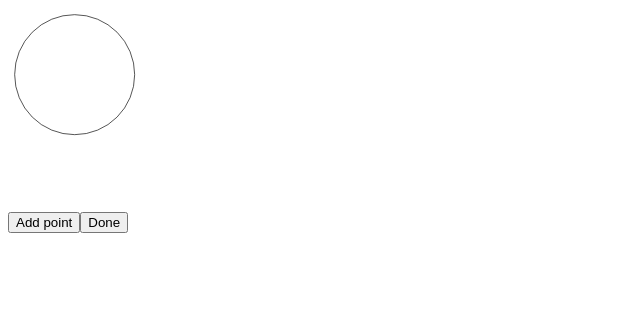
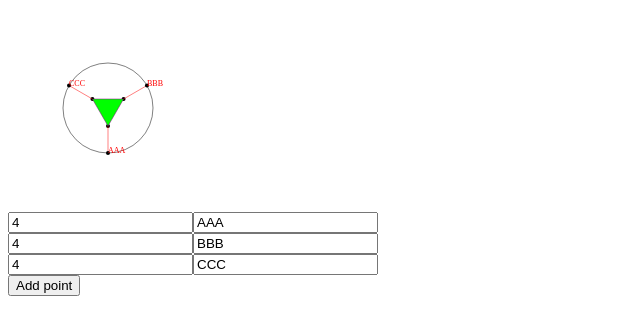
Before and after one commit to sashokbg/react-skills-polygon, a React app: page / in a window 1280 px wide. Shown: the top 334 px of the page, without its empty margins (0-640 px from the left). Built offline with nearby package versions, Linux system fonts and the light colour scheme; the HTML template or start-up script is replaced by a standard one.

Commit message:
added initial points

```diff
--- a/src/app.jsx
+++ b/src/app.jsx
@@ -9,17 +9,27 @@ export class App extends Component {
 
   constructor(props) {
     super(props);
+
+    const p1 = new Point(-3, 0, 0, 4, "AAA");
+    const p2 = new Point(-2, 0, 0, 4, "BBB");
+    const p3 = new Point(-1, 0, 0, 4, "CCC");
+
     this.state = {
-      points: [],
-      pointInputs: []
+      points: [
+        p1,
+        p2,
+        p3
+      ],
+      pointInputs: [
+        <PointInput key="A" point={p1} handler={() => this.inputsHandler(p1)}/>,
+        <PointInput key="B" point={p2} handler={() => this.inputsHandler(p2)}/>,
+        <PointInput key="C" point={p3} handler={() => this.inputsHandler(p3)}/>
+      ]
     }
     this.skillsStar = React.createRef();
   }
 
   render() {
-    console.log("App Render", this.state);
-    console.log("App Render", this.state.points);
-
     return (
       <div>
         <SkillsStar radius={90} points={this.state.points} ref={this.skillsStar}/>
@@ -29,13 +39,6 @@ export class App extends Component {
         <button onClick={() => this.addPoint()}>
           Add point
         </button>
-
-        <button onClick={() => {
-          this.forceUpdate();
-        }
-        }>
-          Done
-        </button>
       </div>
     )
   }
@@ -44,10 +47,11 @@ export class App extends Component {
     const points = [...this.state.points];
     const pointInputs = [...this.state.pointInputs];
 
-    const point = new Point(this.lastId++, 0, 0, 0);
+    const point = new Point(this.lastId++, 0, 0, 0, "");
 
     points.push(point)
     pointInputs.push(
+      //TODO why "this" is undefined if passing handler reference
       <PointInput key={point.id} point={point} handler={() => this.inputsHandler(point)}/>
     )
 
@@ -57,9 +61,9 @@ export class App extends Component {
     });
   }
 
+  // Example: Parent to child
   inputsHandler(point) {
     console.log("Handling input", point)
     this.skillsStar.current.setState({points: this.state.points})
-    this.forceUpdate()
   }
 }
--- a/src/index.js
+++ b/src/index.js
@@ -6,5 +6,3 @@ const container = document.getElementById('root');
 const root = createRoot(container);
 
 root.render(<App />)
-
-console.log('lala');
--- a/src/modules/point-input.jsx
+++ b/src/modules/point-input.jsx
@@ -2,7 +2,7 @@ import React, {Component} from "react";
 
 export default class PointInput extends  Component{
   constructor(props) {
-    super(props);
+    super(props); // Properties are read only
 
     this.state = {
       point: props.point
@@ -12,8 +12,11 @@ export default class PointInput extends  Component{
   render() {
     return (
       <div>
-        <input type="number" onChange={(e) => this.handleValue(e)} placeholder="Value 1-10"/>
-        <input type="text" onChange={(e) => this.handleValue(e)} placeholder="Text"/>
+        <input type="number" value={this.state.point.value}
+               onChange={(e) => this.handleValue(e)} placeholder="Value 1-10"/>
+
+        <input type="text" value={this.state.point.text}
+               onChange={(e) => this.handleValue(e)} placeholder="Text"/>
       </div>
     )
   }
@@ -24,6 +27,10 @@ export default class PointInput extends  Component{
     } else {
       this.state.point.value = e.target.value;
     }
+
+    this.setState({
+      point: this.props.point
+    })
     this.props.handler(this.state.point);
   }
 }
--- a/src/modules/skills-star.jsx
+++ b/src/modules/skills-star.jsx
@@ -3,7 +3,6 @@ import React, {Fragment} from "react";
 export class SkillsStar extends React.Component {
   constructor(props) {
     super(props);
-    console.log('Props', this.props);
 
     this.state = {
       points: this.props.points
@@ -12,13 +11,11 @@ export class SkillsStar extends React.Component {
 
   render() {
     let radius = this.props.radius;
-
     this.calculatePositions(radius)
 
-    console.log('Rendering skill star', this.state);
     return (
-      <div>
-        <svg width="200" height="200" viewBox="-100 -100 300 300">
+      < >
+        <svg width="200" height="200" viewBox="-200 -200 400 400">
           <circle
             cx="0"
             cy="0"
@@ -31,7 +28,7 @@ export class SkillsStar extends React.Component {
           {this.connectOuterPoints()}
           {this.renderOuterPoints(radius)}
         </svg>
-      </div>
+      </ >
 
     );
   }
@@ -71,7 +68,7 @@ export class SkillsStar extends React.Component {
   connectInnerPoints() {
     const pointsString = this.state.points.reduce((previous, point) => previous + " " + point.x + "," + point.y, "");
     return (
-      <polygon points={pointsString} style={{fill: "lime", stroke: "purple"}}/>
+      <polygon key="polygon" points={pointsString} style={{fill: "lime", stroke: "purple"}}/>
     )
   }
 
@@ -104,6 +101,7 @@ export class SkillsStar extends React.Component {
           cy={y}
           r="4"
           fill="black"
+          key={`${currentPoint.id}-${x}-${y}`}
         />
         {text}
       </Fragment>
```
